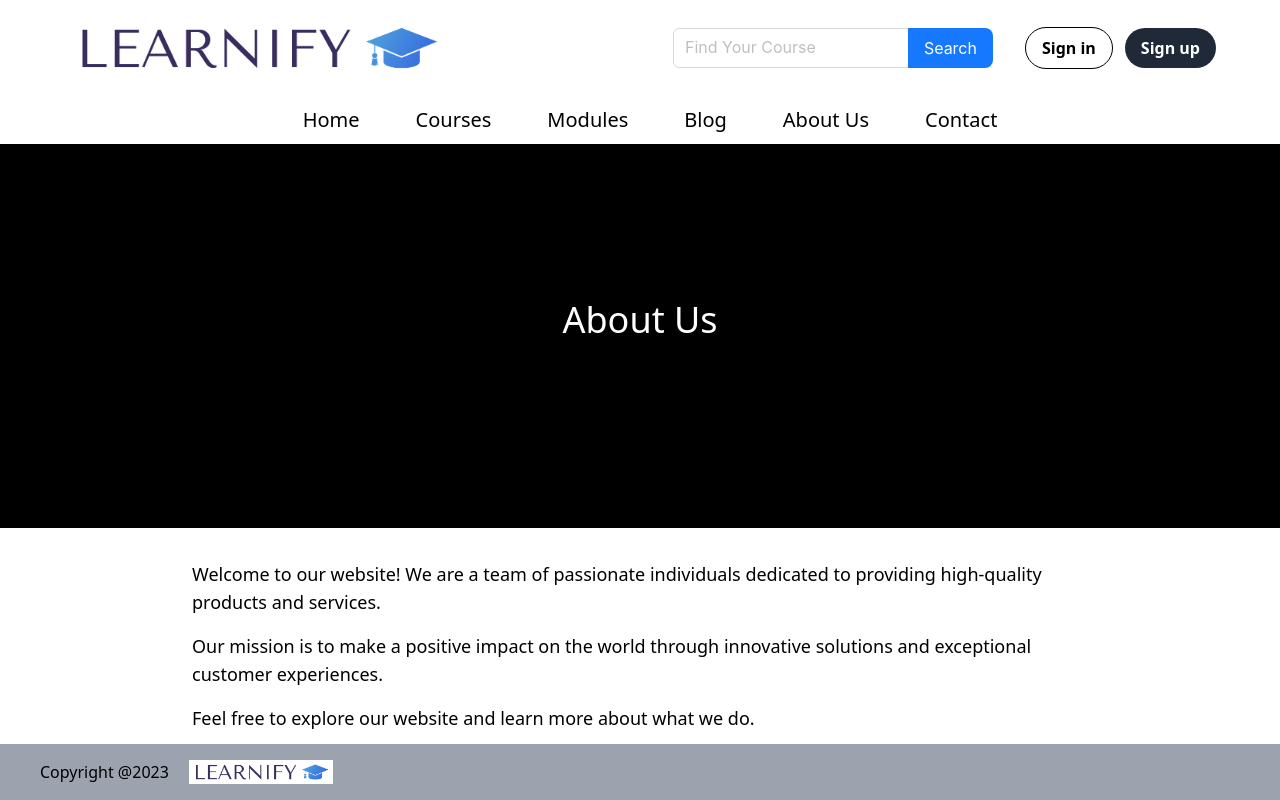
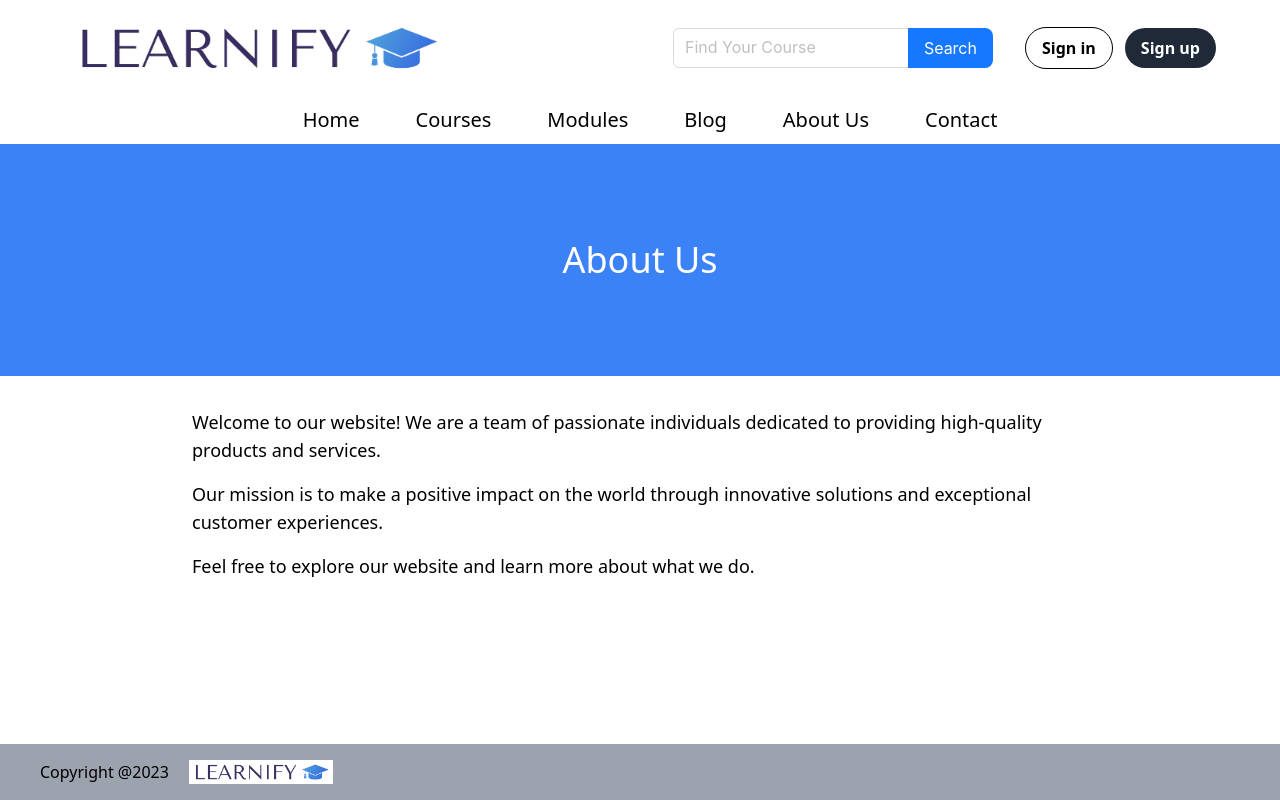
Before and after one commit to ChillBroh/Learnify-FE, a React (Vite) app: page /about-us in a window 1280 px wide. Built offline with nearby package versions, Linux system fonts and the light colour scheme.

Commit message:
Updated AboutUs and ContactUs appearance

```diff
--- a/src/pages/AboutUs.jsx
+++ b/src/pages/AboutUs.jsx
@@ -5,8 +5,8 @@ const AboutUs = () => {
   return (
     <div>
       <MenuNav />
-      <div className="bg-black h-96 flex flex-col justify-center items-center">
-        <h1 className="text-white text-4xl mb-8">About Us</h1>
+      <div className="bg-blue-500 h-fit py-24 flex flex-col justify-center  items-center">
+        <h1 className="text-white text-4xl">About Us</h1>
       </div>
       <div className="bg-white  py-8 px-4">
         <div className="max-w-4xl mx-auto">
--- a/src/pages/ContactUs.jsx
+++ b/src/pages/ContactUs.jsx
@@ -6,8 +6,8 @@ const ContactUs = () => {
   return (
     <div>
       <MenuNav />
-      <div className="bg-black h-96 flex flex-col justify-center items-center">
-        <h1 className="text-white text-4xl mb-8">Contact Us</h1>
+      <div className="bg-blue-500 h-fit py-24 flex flex-col justify-center  items-center">
+        <h1 className="text-white text-4xl">Contact Us</h1>
       </div>
       <div className="flex flex-col items-center mt-8">
         <Input className="mb-4 w-64" placeholder="Name" />
```
